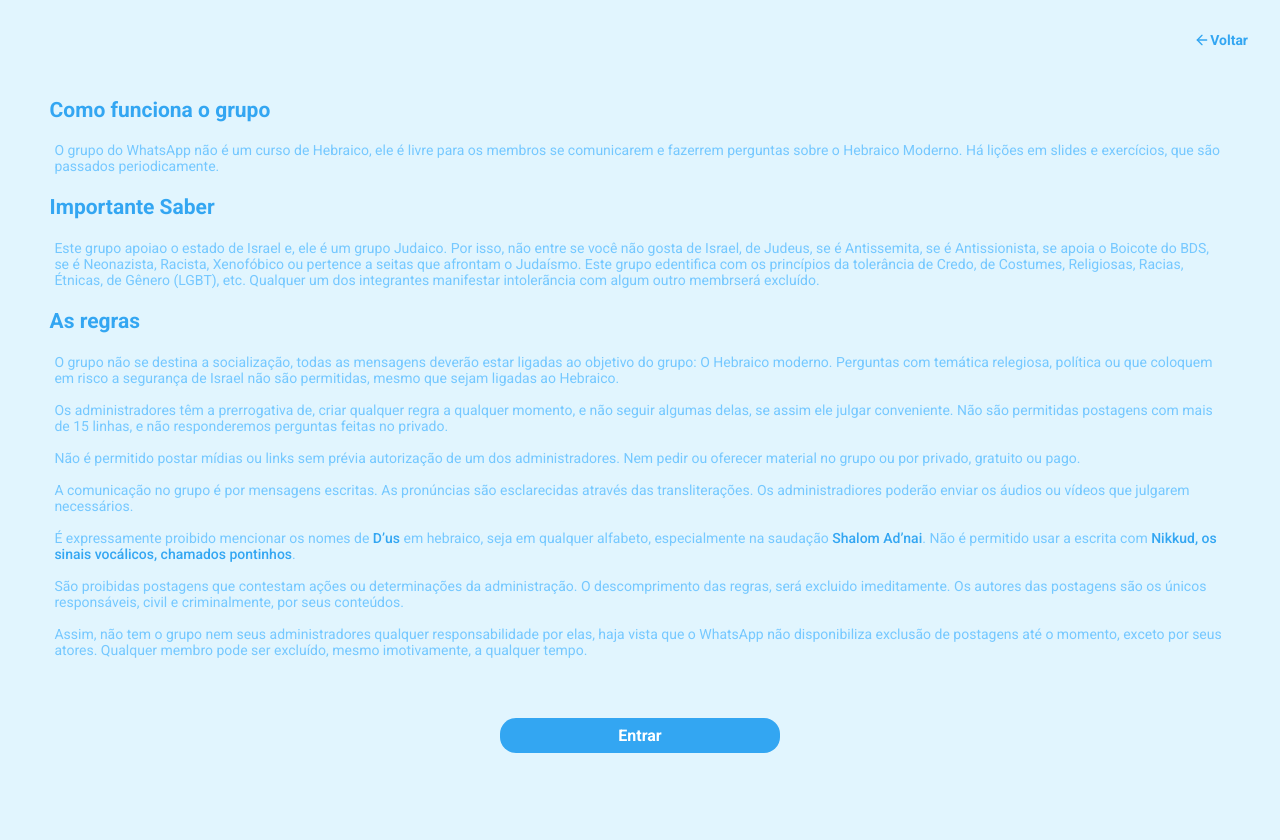
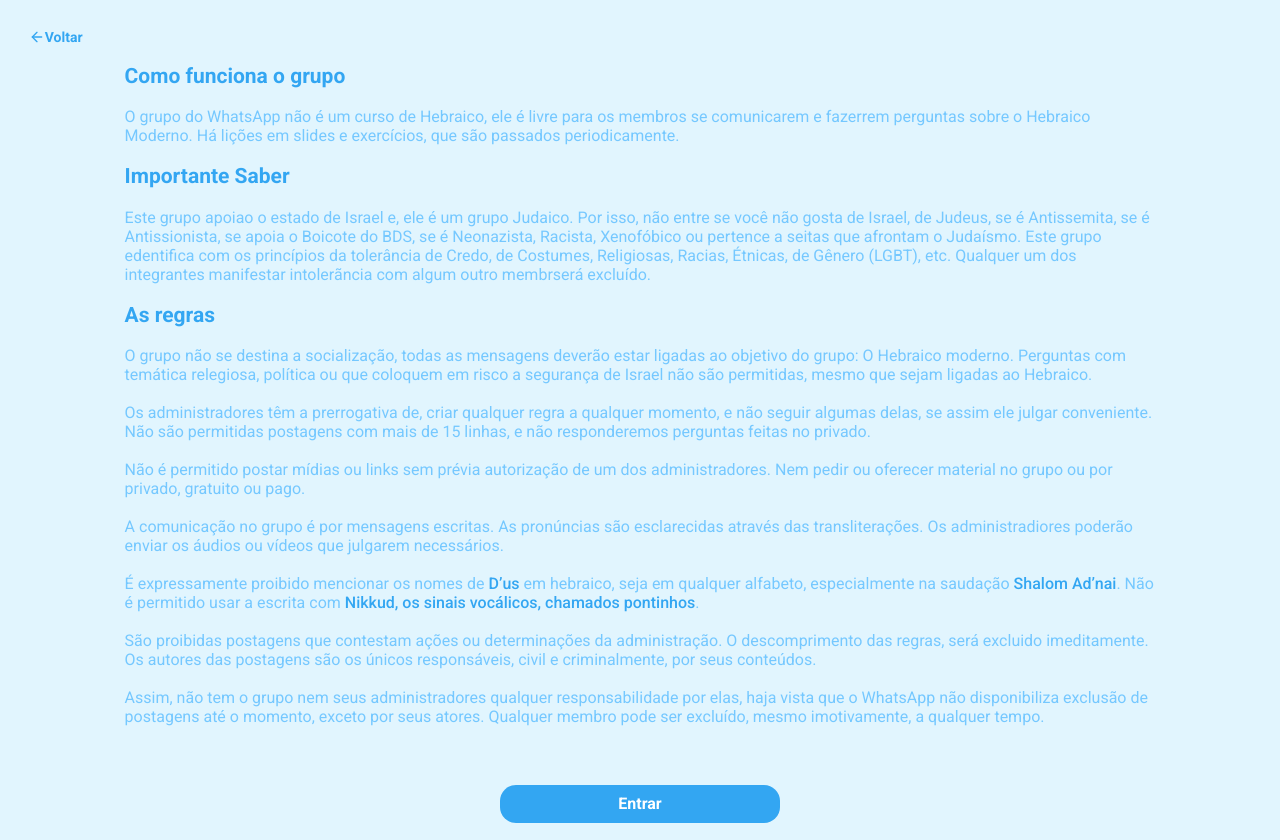
Before and after one commit to gibify/hpt, a React (Create React App) app: page /rules in a window 1280 px wide. Before the commit the page ends 800 px from the top, so only its background shows below. Built offline with nearby package versions, Linux system fonts and the light colour scheme.

Commit message:
styling pages

```diff
--- a/src/components/Header/styles.ts
+++ b/src/components/Header/styles.ts
@@ -2,14 +2,14 @@
 import { shade } from 'polished';
 
 export const Container = styled.div`
+    padding: 1rem;
+    width: 100%;
+
     display: flex;
     align-items: center;
-    justify-content: right;
-    padding: 1rem;
-    width: 100%;
+    /* justify-content: center; */
+
     cursor: pointer;
-
-
 
     a {
         text-decoration: none;
--- a/src/pages/About/index.tsx
+++ b/src/pages/About/index.tsx
@@ -28,7 +28,6 @@
                   vividas por pessoas que estão aprendendo o idioma e outras que já são fluentes.
                   O grupo é grátis e para qualquer pessoa que esteja interessado em aprender um novo idioma.
               </p>
-
             </Info>
 
             <Background>
--- a/src/pages/About/styles.ts
+++ b/src/pages/About/styles.ts
@@ -1,37 +1,40 @@
 import styled from 'styled-components';
 
 export const Container = styled.div`
-    padding: 1rem;
+    padding: 2rem;
     width: 100vw;
     height: 100vh;
 
     display: flex;
     flex-direction: column;
     align-items: center;
-    justify-content: center;
+    justify-content: space-between;
 `;
 
 export const Content = styled.div`
-    height: 100%;
+    width: 100%;
+
+
     display: flex;
     flex-direction: column;
     align-items: center;
-    justify-content: space-between;
+    justify-content: center;
 
     @media (min-width: 700px) {
         flex-direction: row;
-        justify-content: space-evenly;
+        max-width: 1050px;
+
     }
 
 `;
 
 export const Info = styled.div`
-    padding: 1.6rem;
-    height: 100%;
+    padding: 1rem;
+
     display: flex;
     align-items: center;
     flex-direction: column;
-    justify-content: space-evenly;
+    justify-content: center;
 
     p {
         color: var(--blue-medium);
@@ -39,16 +42,23 @@
 
 `;
 export const Background = styled.div`
-    padding: 1.6rem;
+    padding: 1rem;
     height: 100%;
+
     display: flex;
+    flex-direction: column;
     align-items: center;
-    flex-direction: column;
-    justify-content: space-evenly;
+    justify-content: center;
+
+    img {
+        width: min(70vw, max(350px));
+        height: min(70vh, max(350px));
+
+        @media (min-width: 700px) {
+        width: min(40vw, max(512px));
+        height: min(40vh, max(512px));
+    }
+    }
 
 
-    img {
-    width: min(70vw, max(350px));
-    height: min(70vh, max(350px));
-    }
 `;
--- a/src/pages/Home/styles.ts
+++ b/src/pages/Home/styles.ts
@@ -2,14 +2,30 @@
 
 
 export const Container = styled.div`
-    padding: 1rem;
     width: 100vw;
     height: 100vh;
+    padding: 2rem;
 
     display: flex;
     flex-direction: column;
     align-items: center;
-    justify-content: space-between;
+    justify-content: center;
+`;
+
+export const Content = styled.div `
+    width: 100%;
+    height: 100%;
+
+    display: flex;
+    align-items: center;
+    flex-direction: column;
+    justify-content: center;
+
+    @media (min-width: 700px) {
+        display: flex;
+        flex-direction: row;
+        max-width: 1050px;
+    }
 `;
 
 export const Title = styled.div`
@@ -24,40 +40,28 @@
     }
 `;
 
-export const Content = styled.div `
-    max-width: 100%;
-    height: 100%;
-
-    display: flex;
-    align-items: center;
-    flex-direction: column;
-    justify-content: center;
-
-    @media (min-width: 700px) {
-        display: flex;
-        flex-direction: row;
-    }
-`;
 export const Info = styled.div `
     padding: 1.6rem;
     height: 100%;
+
     display: flex;
     align-items: center;
     flex-direction: column;
     justify-content: space-evenly;
 
     h2 {
-        margin: 16px;
         color: var(--blue-medium);
         font-weight: 600;
+
+        @media (min-width: 700px) {
+            font-size: 18px;
+    }
     }
 
     h1 {
         text-align: center;
-        margin: 16px;
         color: var(--blue-dark);
         font-weight: 600;
-        font-size: 48px;
         width: min(70vw, 350px);
 
         @media (min-width: 700px) {
@@ -69,6 +73,7 @@
 export const Background = styled.div `
     padding: 1.6rem;
     height: 100%;
+
     display: flex;
     align-items: center;
     flex-direction: column;
--- a/src/pages/Rules/styles.ts
+++ b/src/pages/Rules/styles.ts
@@ -2,15 +2,15 @@
 import { shade } from 'polished';
 
 export const Container = styled.div`
-    padding: 1rem;
+    padding: 2rem;
     width: 100vw;
     height: 100vh;
 
 
     display: flex;
     flex-direction: column;
+    align-items: center;
     justify-content: space-between;
-    align-items: center;
 
     @media (min-width: 700px) {
         justify-content: space-evenly;
@@ -18,7 +18,7 @@
 `;
 
 export const Content = styled.div`
-    max-width: 100%;
+    width: 100%;
     height: 100%;
 
     display: flex;
@@ -26,35 +26,37 @@
     flex-direction: column;
     justify-content: space-between;
 
-    padding: 1.6rem;
-    margin-bottom: 16px;
+    @media (min-width: 700px) {
+        max-width: 1050px;
+    }
+
 `;
 export const HeaderInfo = styled.div`
     h1 {
-        margin: 8px 8px;
+        margin: 1rem;
         color: var(--blue-dark);
         font-weight: 600;
         font-size: 21px;
     }
 
     p {
-        padding: 0.8rem;
+        padding: 1rem;
         color: var(--blue-medium);
-        font-size: 14px;
+        font-size: 16px;
     }
 `;
 export const BodyInfo = styled.div`
     h1 {
-        margin: 8px 8px;
+        margin: 1rem;
         color: var(--blue-dark);
         font-weight: 600;
         font-size: 21px;
     }
 
     p {
-        padding: 0.8rem;
+        padding: 1rem;
         color: var(--blue-medium);
-        font-size: 14px;
+        font-size: 16px;
     }
 `;
 
@@ -62,16 +64,16 @@
     margin-bottom: 32px;
 
     h1 {
-        margin: 8px 8px;
+        margin: 1rem;
         color: var(--blue-dark);
         font-weight: 600;
         font-size: 21px;
     }
 
     p {
-        padding: 0.8rem;
+        padding: 1rem;
         color: var(--blue-medium);
-        font-size: 14px;
+        font-size: 16px;
     }
 
     strong {
@@ -88,15 +90,14 @@
 
     @media (min-width: 700px) {
         justify-content: right;
-        /* align-items: right; */
     }
 
     div {
         text-align: center;
         background: var(--blue-dark);
         width: min(80vw, max(280px));
-        padding: 8px;
-        margin: 16px;
+        padding: 1rem;
+        margin: 1.8rem;
         border-radius: 16px;
         transition: background-color 0.2s;
 
--- a/src/styles/GlobalStyles.tsx
+++ b/src/styles/GlobalStyles.tsx
@@ -29,6 +29,8 @@
     }
 
     :root {
+        font-size: 60%;
+
         --blue-ligth: #E1F5FE;
         --blue-medium: #75C8FF;
         --blue-dark: #33A6F2;
```
Lines whose indentation alone changed are shown as unchanged.
